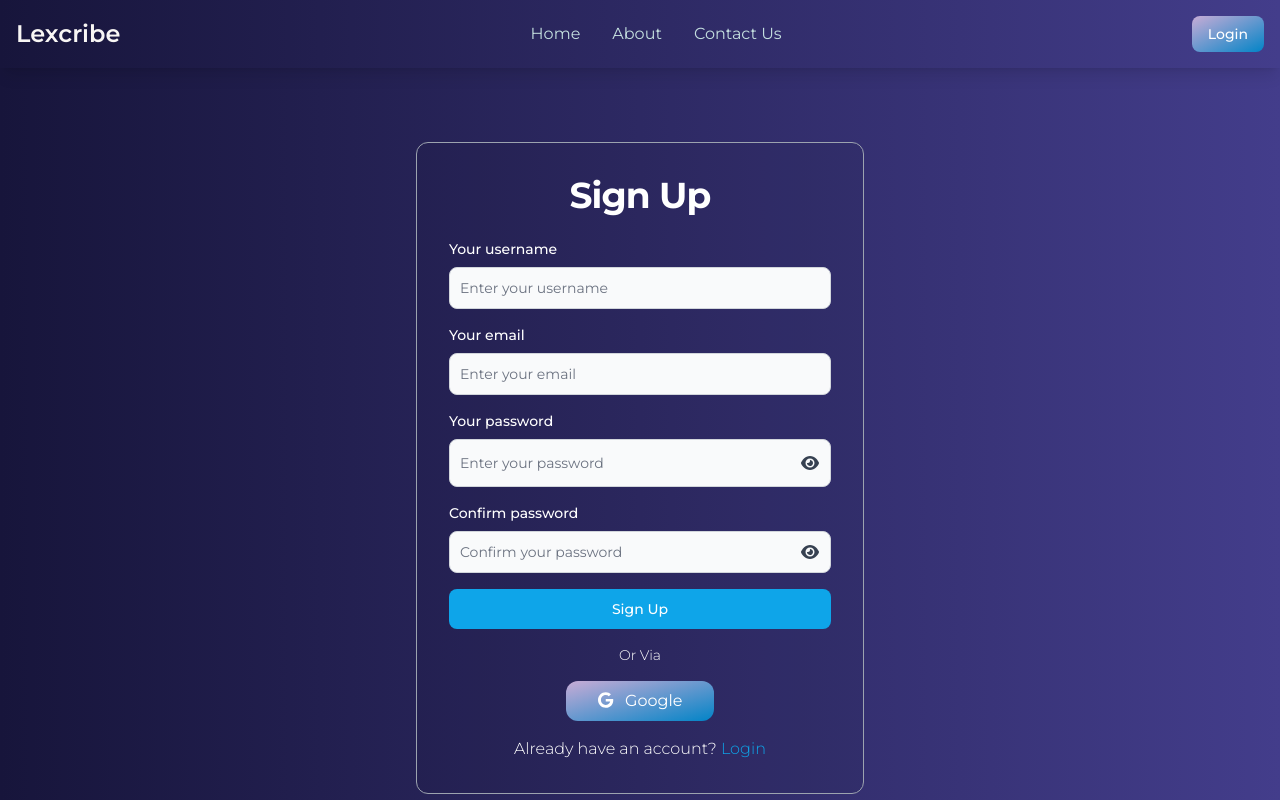
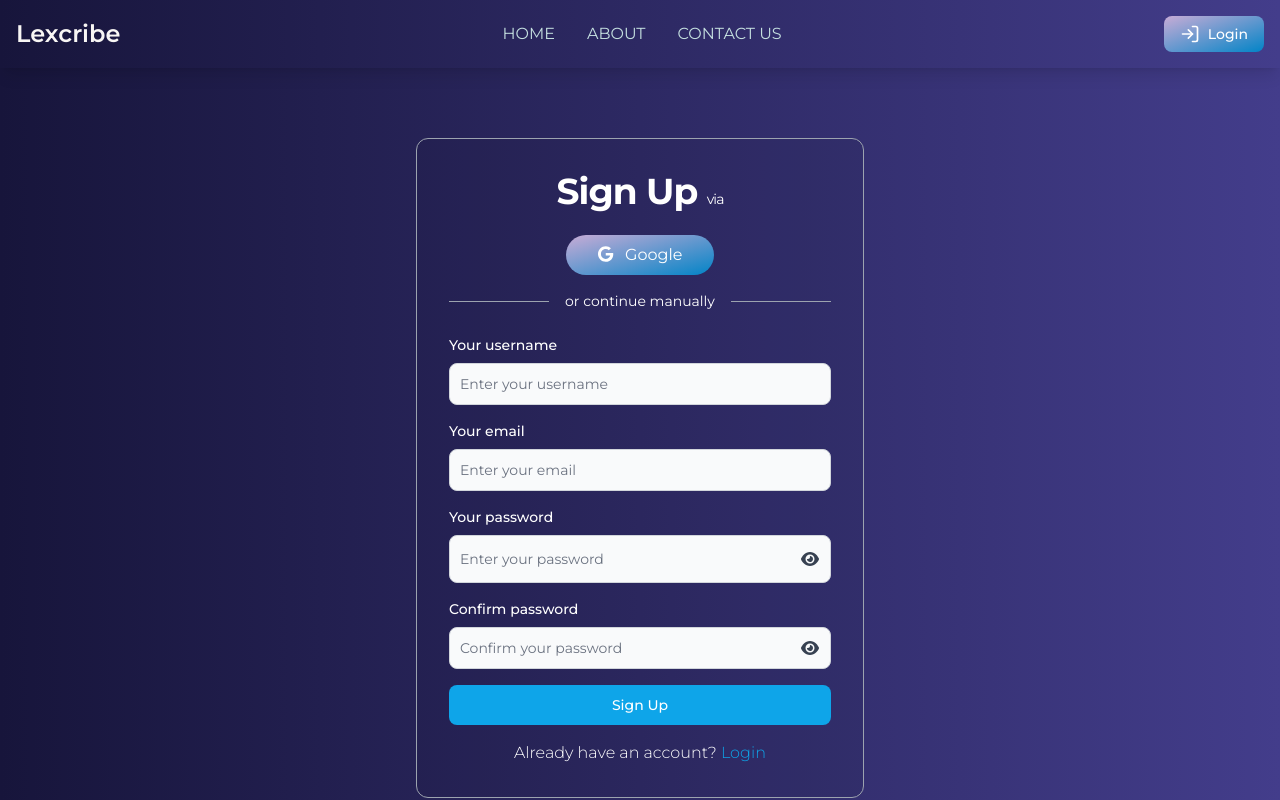
Before and after one commit to GioMjds/Lexcribe, a React (Vite) app in the folder Frontend/lexis-app/: page /signup in a window 1280 px wide. Shown: the top 800 px of the page. Built offline with nearby package versions, Linux system fonts and the light colour scheme; no server answers.

Commit message:
update: contents in home and UI for both login and signup

```diff
--- a/Frontend/lexis-app/src/components/Dropdown.tsx
+++ b/Frontend/lexis-app/src/components/Dropdown.tsx
@@ -6,6 +6,7 @@ interface DropdownButton {
     label: string;
     onClick: () => void;
     className?: string;
+    icon?: React.ReactNode;
 }
 
 interface DropdownProps {
@@ -62,9 +63,9 @@ const Dropdown: FC<DropdownProps> = ({ isOpen, onClose, buttons, username, email
                             button.onClick();
                             onClose();
                         }}
-                        className={`block px-4 py-2 text-sm text-gray-700 w-full text-left ${button.className}`}
+                        className={`flex items-center gap-2 px-4 py-2 text-sm text-gray-900 w-full text-left ${button.className}`}
                     >
-                        {button.label}
+                        {button.icon} {button.label}
                     </motion.button>
                 ))}
             </div>
--- a/Frontend/lexis-app/src/components/GoogleButton.tsx
+++ b/Frontend/lexis-app/src/components/GoogleButton.tsx
@@ -50,7 +50,7 @@ const GoogleButton: FC = () => {
             <button
                 onClick={login}
                 type="button"
-                className="pt-2 pb-2 pl-8 pr-8 rounded-xl text-white bg-gradient-to-br from-teal to-sky-600"
+                className="pt-2 pb-2 pl-8 pr-8 rounded-full text-white bg-gradient-to-br from-teal to-sky-600"
             >
                 <FontAwesomeIcon
                     icon={faGoogle}
--- a/Frontend/lexis-app/src/pages/Login.tsx
+++ b/Frontend/lexis-app/src/pages/Login.tsx
@@ -65,7 +65,18 @@ const Login: FC = () => {
         <section className="bg-spotlight dark:bg-gray-900 min-h-screen flex justify-center items-center">
             <div className="w-full max-w-md bg-black bg-opacity-5 rounded-xl border border-gray-400 dark:border md:mt-0 sm:max-w-md xl:p-0 dark:bg-gray-800 dark:border-gray-700">
                 <div className="p-6 space-y-4 md:space-y-6 sm:p-8">
-                    <h1 className="text-xl text-center font-bold leading-tight tracking-tight text-white md:text-4xl sm:text-3xl dark:text-white">Login</h1>
+                    <h1 className="text-xl text-center font-bold leading-tight tracking-tight text-white md:text-4xl sm:text-3xl dark:text-white">Login <span className='text-sm font-normal'>via</span> </h1>
+
+                    <div className="flex justify-center">
+                        <GoogleButton />
+                    </div>
+
+                    <div className="flex items-center justify-center">
+                        <div className="flex-grow border-t border-gray-300"></div>
+                        <span className="mx-4 text-sm text-white">or continue manually</span>
+                        <div className="flex-grow border-t border-gray-300"></div>
+                    </div>
+
                     <form onSubmit={handleSubmit} className="space-y-4 md:space-y-6">
                         <div>
                             <label htmlFor="email" className="block mb-2 text-sm font-medium text-white dark:text-white">Your Email</label>
@@ -74,7 +85,7 @@ const Login: FC = () => {
                                 name="email"
                                 value={email}
                                 onChange={handleEmailChange}
-                                className="bg-gray-50 border border-gray-300 text-sm text-gray-900 rounded-lg focus:ring-primary-600 focus:border-primary-600 block w-full p-2.5 dark:bg-gray-700 dark:border-gray-600 dark:placeholder-gray-400 dark:text-white dark:focus:ring-blue-500 dark:focus:border-blue-500"
+                                className="bg-gray-50 border border-gray-300 text-sm text-gray-900 rounded-lg caret-purple-600 focus:ring-primary-600 focus:border-primary-600 block w-full p-2.5 dark:bg-gray-700 dark:border-gray-600 dark:placeholder-gray-400 dark:text-white dark:focus:ring-blue-500 dark:focus:border-blue-500"
                                 placeholder="Enter your email"
                                 required
                             />
@@ -88,7 +99,7 @@ const Login: FC = () => {
                                     name="password"
                                     value={password}
                                     onChange={handlePasswordChange}
-                                    className="bg-gray-50 border border-gray-300 text-sm text-gray-900 rounded-lg focus:ring-primary-600 focus:border-primary-600 block w-full p-2.5 dark:bg-gray-700 dark:border-gray-600 dark:placeholder-gray-400 dark:text-white dark:focus:ring-blue-500 dark:focus:border-blue-500"
+                                    className="bg-gray-50 border border-gray-300 text-sm text-gray-900 rounded-lg caret-purple-600 focus:ring-primary-600 focus:border-primary-600 block w-full p-2.5 dark:bg-gray-700 dark:border-gray-600 dark:placeholder-gray-400 dark:text-white dark:focus:ring-blue-500 dark:focus:border-blue-500"
                                     placeholder="Enter your password"
                                     required
                                 />
@@ -107,14 +118,9 @@ const Login: FC = () => {
                         >
                             {loading ? <Loading /> : 'Login'}
                         </button>
-                        <p className="text-sm font-light text-white dark:text-gray-400 text-center">Or Via</p>
-                        <div
-                            className="flex justify-center space-x-2"
-                        >
-                            <GoogleButton />
-                        </div>
+
                         <div className="flex justify-center">
-                            <Link to="/forgot-password" className="text-md font-light text-sky-500 hover:underline">Forgot Password?</Link>
+                            <Link to="/forgot-password" className="text-md font-light text-sky-500 hover:underline">Forgot your password?</Link>
                         </div>
                         <p className="text-md font-light text-white dark:text-gray-400 text-center">
                             Don't have an account? <Link to="/signup" className="text-sky-500 hover:underline">Sign Up</Link>
@@ -123,7 +129,6 @@ const Login: FC = () => {
                 </div>
             </div>
         </section>
-
     );
 };
 
--- a/Frontend/lexis-app/src/pages/SignUp.tsx
+++ b/Frontend/lexis-app/src/pages/SignUp.tsx
@@ -99,11 +99,19 @@ const SignUp: FC = () => {
             <div className="w-full max-w-md h-auto mb-6 bg-black bg-opacity-5 rounded-xl border border-gray-400 dark:border md:mt-0 sm:max-w-md xl:p-0 dark:bg-gray-800 dark:border-gray-700">
                 <div className="p-6 space-y-4 md:space-y-6 sm:p-8">
                     <h1 className="text-xl text-center font-bold leading-tight tracking-tight text-white md:text-4xl dark:text-white">
-                        Sign Up
+                        Sign Up <span className='text-sm font-normal'>via</span>
                     </h1>
                     {errors.general && (
                         <p className="text-red-500 text-center">{errors.general}</p>
                     )}
+                    <div className="flex flex-col items-center space-y-4">
+                        <GoogleButton />
+                        <div className="w-full flex items-center justify-center">
+                            <div className="flex-grow border-t border-gray-400"></div>
+                            <span className="px-4 text-sm text-white">or continue manually</span>
+                            <div className="flex-grow border-t border-gray-400"></div>
+                        </div>
+                    </div>
                     <form onSubmit={handleSubmit} className="space-y-4">
                         <div>
                             <label
@@ -207,14 +215,6 @@ const SignUp: FC = () => {
                         >
                             {isLoading ? <Loading /> : "Sign Up"}
                         </button>
-                        <p className="text-sm font-light text-white dark:text-gray-400 text-center">
-                            Or Via
-                        </p>
-                        <div
-                            className="flex justify-center space-x-2"
-                        >
-                            <GoogleButton />
-                        </div>
                         <p className="text-md font-light text-white dark:text-gray-400 text-center">
                             Already have an account?{" "}
                             <Link
--- a/Frontend/lexis-app/src/sections/Hero.tsx
+++ b/Frontend/lexis-app/src/sections/Hero.tsx
@@ -23,7 +23,7 @@ const Hero: FC = () => {
                 initial="hidden"
                 animate="visible"
                 variants={fadeUpVariants}
-                transition={{ duration: 1, ease: [.25, .1, .25, 1] }}
+                transition={{ duration: 0.5 }}
             >
                 <motion.h1
                     className="mb-4 text-4xl font-extrabold tracking-tight leading-none text-gray-200 md:text-5xl lg:text-6xl dark:text-white"
--- a/Frontend/lexis-app/src/sections/NavBar.tsx
+++ b/Frontend/lexis-app/src/sections/NavBar.tsx
@@ -5,6 +5,7 @@ import Dropdown from '../components/Dropdown';
 import ModalSelector from '../components/ModalSelector';
 import { useMyContext } from '../context/MyContext';
 import { getUserDetails, logOut } from '../services/axios';
+import { FaUserCircle, FaKey, FaSignOutAlt } from 'react-icons/fa';
 
 type userDetails = {
   username: string;
@@ -42,9 +43,9 @@ const Navbar: FC = () => {
   const handleChangePassword = () => navigate('/change-password');
 
   const profileButtons = [
-    { label: 'See Profile', onClick: () => navigate('/profile/:username_id') },
-    { label: 'Change Password', onClick: handleChangePassword },
-    { label: 'Logout', onClick: () => setLogoutModal(true), className: 'text-red-500 border-t border-gray-200 mt-2 pt-2' },
+    { label: 'Profile', icon: <FaUserCircle className="w-4 h-4" />, onClick: () => navigate('/profile/:username_id') },
+    { label: 'Change Password', icon: <FaKey className="w-4 h-4" />, onClick: handleChangePassword },
+    { label: 'Logout', icon: <FaSignOutAlt className="w-4 h-4" />, onClick: () => setLogoutModal(true), className: 'text-red-500 border-t border-gray-200 mt-2 pt-2' },
   ];
 
   const handleUserDetails = async () => {
@@ -96,14 +97,14 @@ const Navbar: FC = () => {
           </Link>
 
           <div className="hidden md:flex items-center space-x-8">
-            <Link to='/' className='text-light hover:text-purple-600 transition-all duration-300'>
-              Home
+            <Link to='/' className='text-light hover:text-purple-500 transition-all duration-300'>
+              HOME
             </Link>
-            <Link to='/about' className='text-light hover:text-purple-600 transition-all duration-300'>
-              About
+            <Link to='/about' className='text-light hover:text-purple-500 transition-all duration-300'>
+              ABOUT
             </Link>
-            <Link to='/contact' className='text-light hover:text-purple-600 transition-all duration-300'>
-              Contact Us
+            <Link to='/contact' className='text-light hover:text-purple-500 transition-all duration-300'>
+              CONTACT US
             </Link>
           </div>
 
@@ -128,11 +129,14 @@ const Navbar: FC = () => {
               </>
             ) : (
               <motion.button
-                className="text-white bg-gradient-to-br from-teal to-sky-600 font-medium rounded-lg text-sm px-3 py-1.5 md:px-4 md:py-2 text-center transition-colors"
+                className="text-white bg-gradient-to-br from-teal to-sky-600 font-medium rounded-lg text-sm px-3 py-1.5 md:px-4 md:py-2 text-center transition-colors flex items-center gap-2"
                 onClick={goToNavigate}
-                whileHover={{ scale: 1.05 }}
-                whileTap={{ scale: 0.95 }}
               >
+                <svg xmlns="http://www.w3.org/2000/svg" className="h-5 w-5" viewBox="0 0 24 24" fill="none" stroke="currentColor" strokeWidth="2" strokeLinecap="round" strokeLinejoin="round">
+                  <path d="M15 3h4a2 2 0 0 1 2 2v14a2 2 0 0 1-2 2h-4" />
+                  <polyline points="10 17 15 12 10 7" />
+                  <line x1="15" y1="12" x2="3" y2="12" />
+                </svg>
                 Login
               </motion.button>
             )}
@@ -169,24 +173,24 @@ const Navbar: FC = () => {
                 <div className="px-4 py-4 space-y-3">
                   <Link
                     to="/"
-                    className="block py-2 text-base font-medium text-light hover:text-purple-600 transition-all duration-300"
+                    className="block py-2 text-base font-medium text-light hover:text-purple-500 transition-all duration-300"
                     onClick={() => setMobileMenuOpen(false)}
                   >
-                    Home
+                    HOME
                   </Link>
                   <Link
                     to="/about"
-                    className="block py-2 text-base font-medium text-light hover:text-purple-600 transition-all duration-300"
+                    className="block py-2 text-base font-medium text-light hover:text-purple-500 transition-all duration-300"
                     onClick={() => setMobileMenuOpen(false)}
                   >
-                    About
+                    ABOUT
                   </Link>
                   <Link
                     to="/contact"
-                    className="block py-2 text-base font-medium text-light hover:text-purple-600 transition-all duration-300"
+                    className="block py-2 text-base font-medium text-light hover:text-purple-500 transition-all duration-300"
                     onClick={() => setMobileMenuOpen(false)}
                   >
-                    Contact Us
+                    CONTACT US
                   </Link>
                 </div>
               </motion.div>
```
Also changed, not shown: Frontend/lexis-app/src/components/ErrorIndicator.tsx (added, +8 -0 lines), Frontend/lexis-app/src/sections/Footer.tsx (+5 -8 lines).
